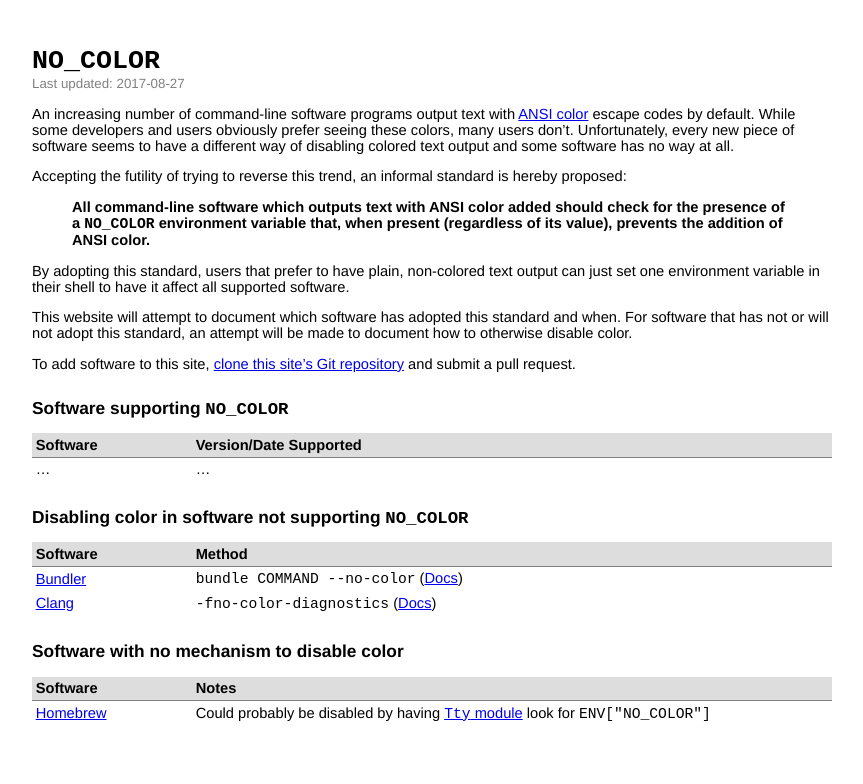
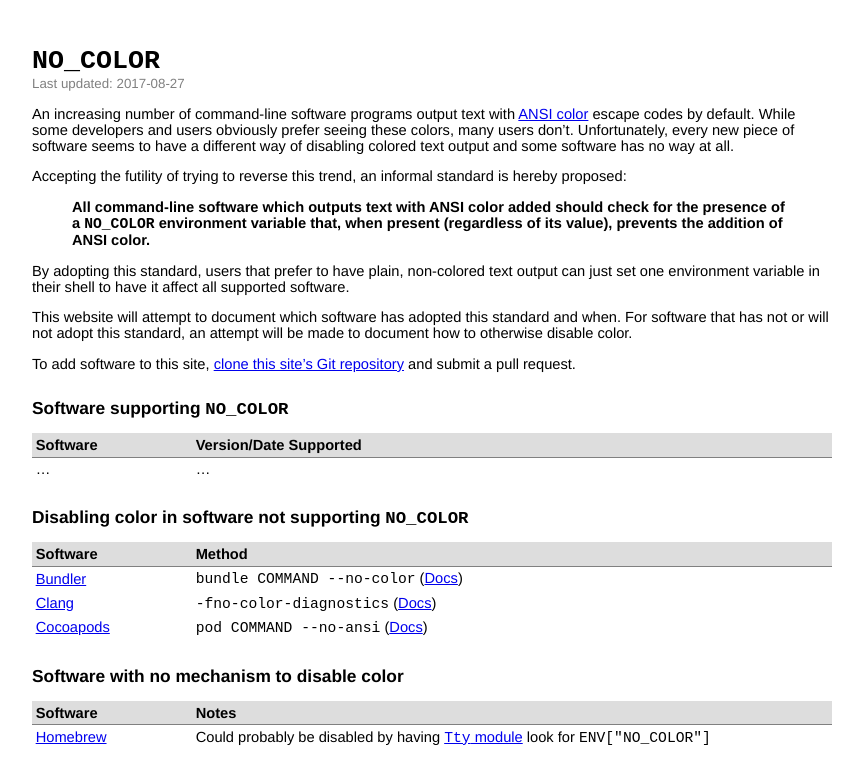
Before and after one commit to jcs/no_color, a Jekyll site: the page built from index.md, in a window 1280 px wide. Shown: the top 784 px of the page, without its empty margins (208-1071 px from the left). Built offline with Jekyll 4.4.1, drawn with Linux system fonts in a browser that asks for light colours; our own code applies the rules of GitHub Pages for plain Markdown files.

Commit message:
index.md: add cocoapods

```diff
--- a/index.md
+++ b/index.md
@@ -46,6 +46,7 @@ and submit a pull request.
 |:-|:-|
 | [Bundler](https://bundler.io/) | `bundle COMMAND --no-color` ([Docs](https://bundler.io/v1.15/man/bundle.1.html)) |
 | [Clang](https://clang.llvm.org/) | `-fno-color-diagnostics` ([Docs](https://clang.llvm.org/docs/UsersManual.html#formatting-of-diagnostics)) |
+| [Cocoapods](https://cocoapods.org/) | `pod COMMAND --no-ansi` ([Docs](https://guides.cocoapods.org/terminal/commands.html#pod_install)) |
 {: rules="groups"}
 
 ## Software with no mechanism to disable color
```
